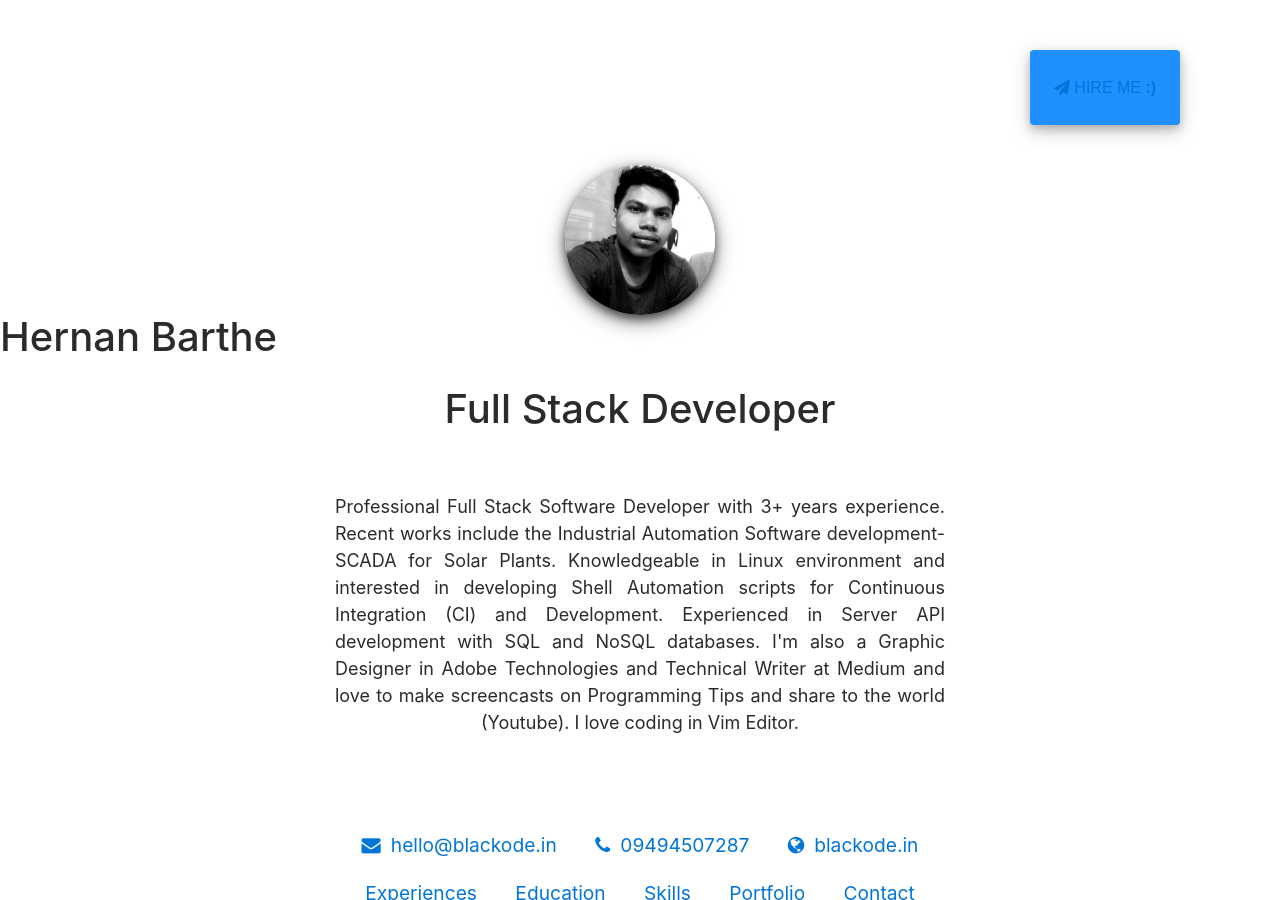
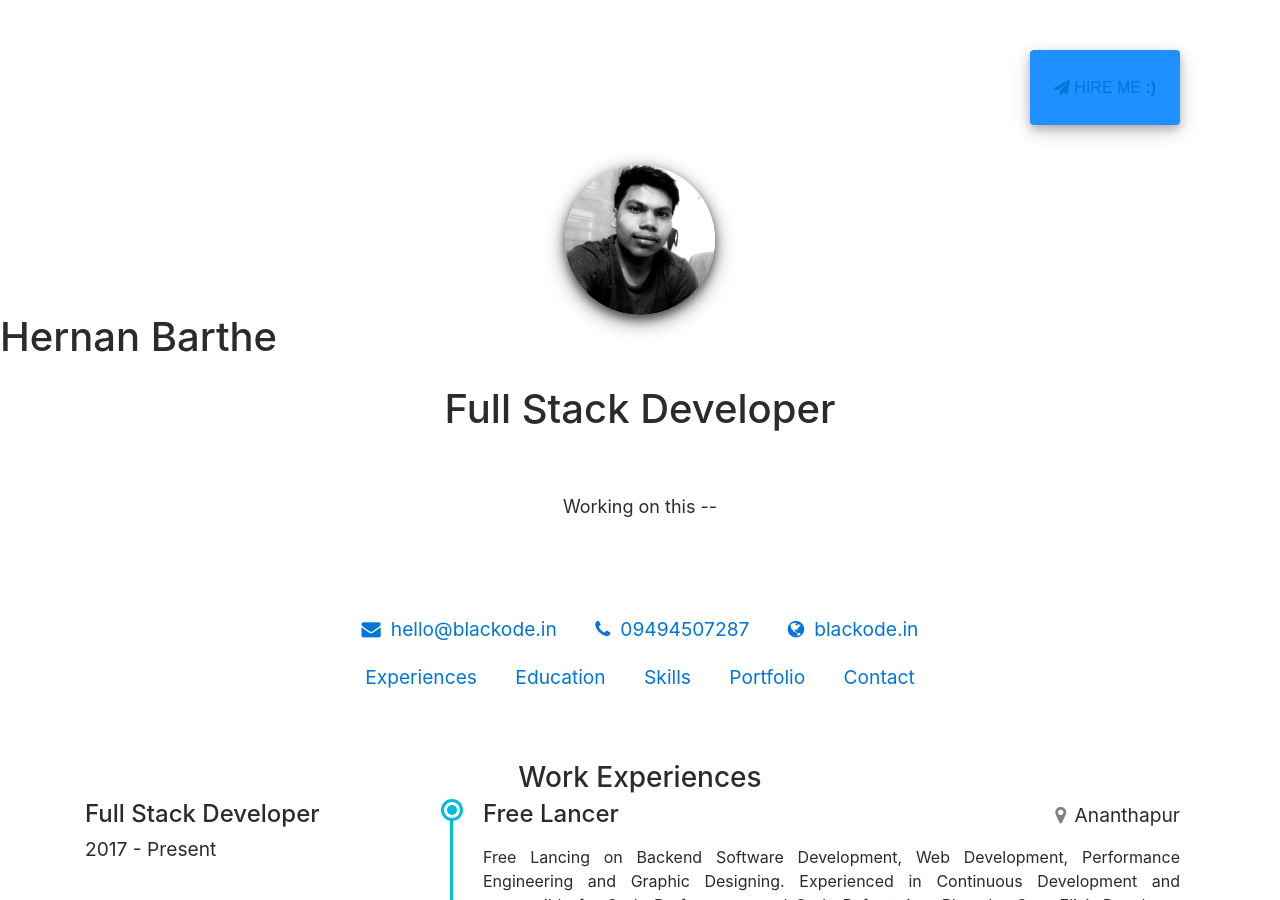
Before and after one commit to HBarthe/hbarthe.github.io, a Jekyll site: the page built from index.html, in a window 1280 px wide and 900 px high. Built offline with Jekyll 4.4.1, drawn with Linux system fonts in a browser that asks for light colours; a style sheet for code colours, icons or effects is not loaded.

Commit message:
"Profile 1"

```diff
--- a/_data/profile.yaml
+++ b/_data/profile.yaml
@@ -6,18 +6,9 @@ email: hello@blackode.in
 phone: 09494507287
 website: https://blackode.in
 description: > # This means ignore new line until
-    Professional Full Stack Software Developer with 3+ years experience. Recent works include the Industrial
-    Automation Software development- SCADA for Solar Plants. Knowledgeable in Linux environment and interested in developing Shell Automation scripts
-    for Continuous Integration (CI) and Development. Experienced in Server API development with SQL and NoSQL databases.
-    I'm also a Graphic Designer in Adobe Technologies and Technical Writer at Medium and love to make screencasts
-    on Programming Tips and share to the world (Youtube). I love coding in Vim Editor.
+    Working on this --
 
 social:
-  accounts: facebook,behance,youtube,twitter,medium,linkedin,github # add new account here and link in following
-  linkedin: https://linkedin.com/in/blackode
-  twitter: https://twitter.com/tweetblackode
-  facebook: https://facebook.com/Barthe
-  youtube: https://youtube.com/c/blackodee
-  medium: https://medium.com/blackode
-  github: https://github.com/blackode
-  behance: https://behance.net/blackode
+  accounts: linkedin,github # add new account here and link in following
+  linkedin: https://linkedin.com/in/hernanbarthe
+  github: https://github.com/HBarthe
```
